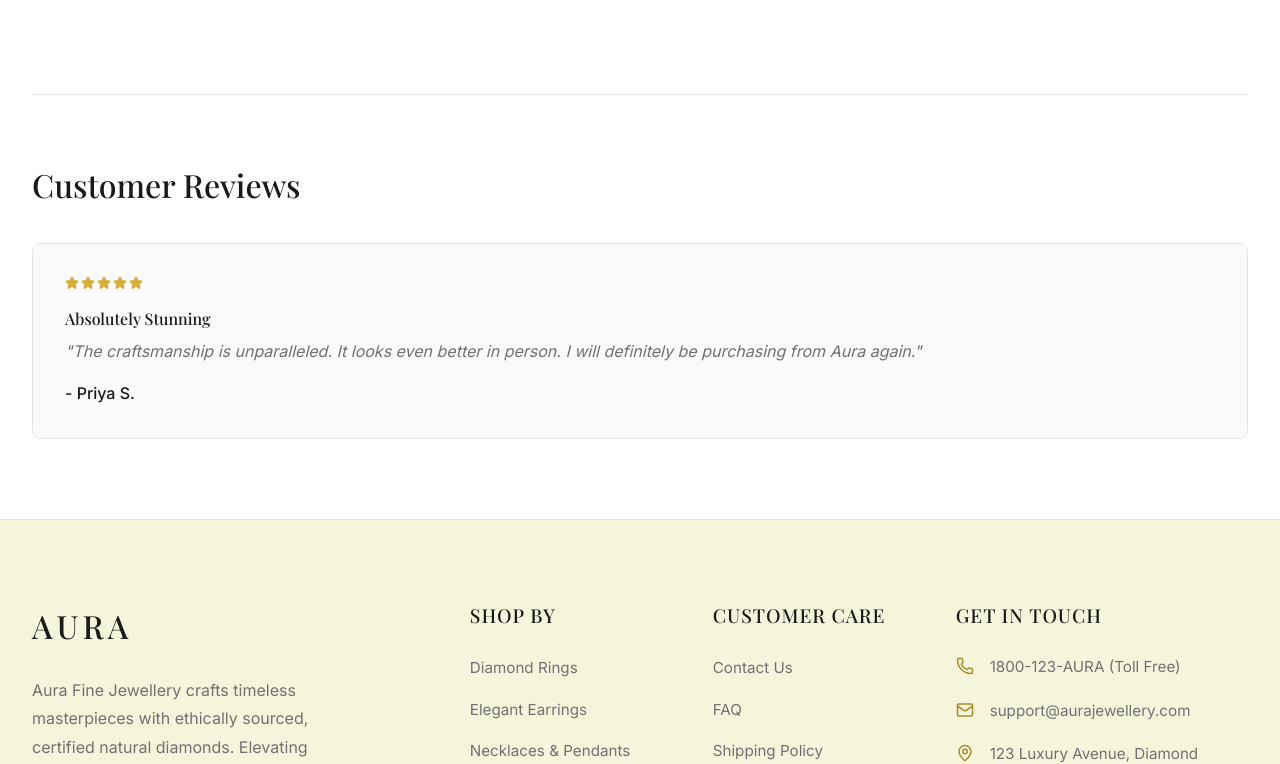
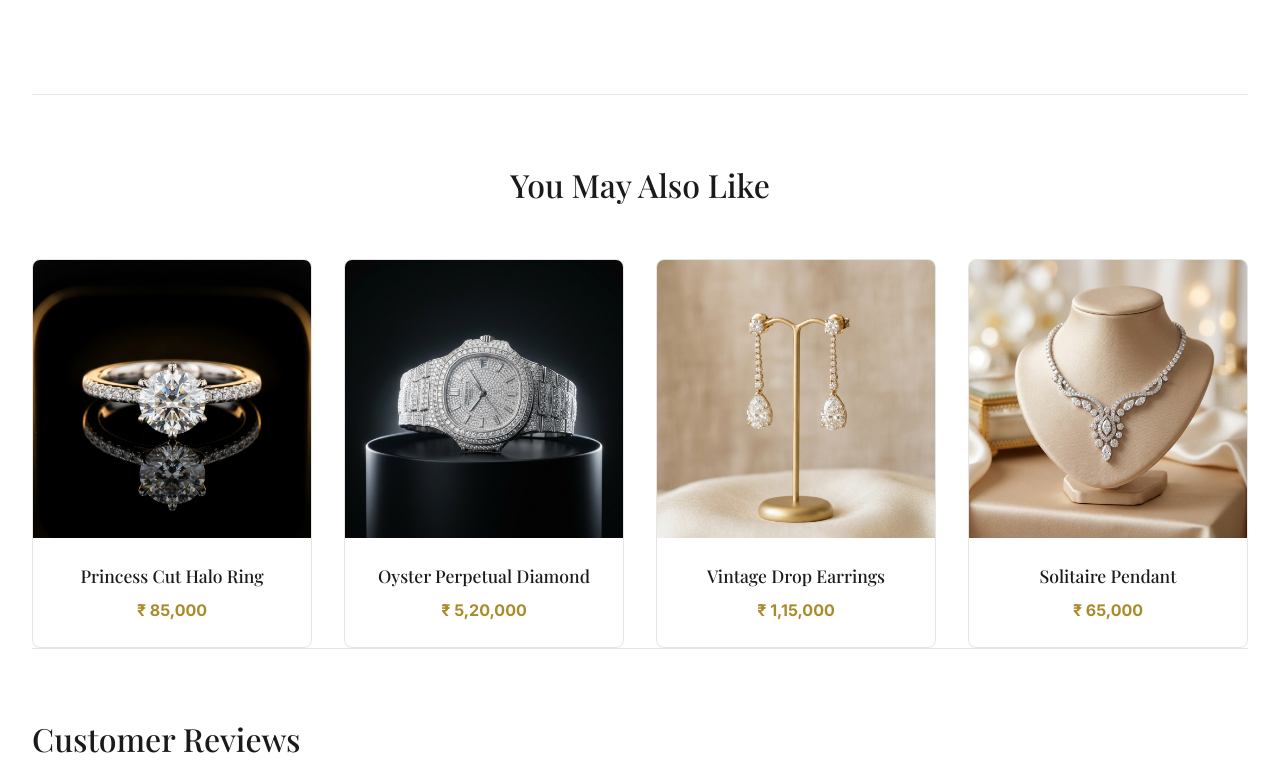
Before and after one commit to SriyanshNahar/Diamond-Jewellery, a Next.js app: page /product/1 in a window 1280 px wide. Shown: the part 859-1623 px from the top of the page. Built offline with nearby package versions, Linux system fonts and the light colour scheme; a web font is replaced by a local one.

Commit message:
Feat: Link cart and wishlist, add product recommendations

```diff
--- a/src/app/product/[id]/page.tsx
+++ b/src/app/product/[id]/page.tsx
@@ -114,6 +114,56 @@ export default function ProductDetailPage({ params }: { params: { id: string } }
           </div>
         </div>
 
+        {/* Product Recommendations */}
+        <div style={{ marginTop: '5rem', borderTop: '1px solid var(--color-gray-light)', paddingTop: '4rem' }}>
+          <h2 className={styles.sectionTitle} style={{ textAlign: 'center', marginBottom: '3rem' }}>You May Also Like</h2>
+          <div style={{ display: 'grid', gridTemplateColumns: 'repeat(auto-fill, minmax(250px, 1fr))', gap: '2rem' }}>
+            {/* Recommendation 1 */}
+            <div style={{ background: 'var(--color-white)', borderRadius: '8px', border: '1px solid var(--color-gray-light)', overflow: 'hidden' }}>
+              <div style={{ position: 'relative', width: '100%', aspectRatio: '1', background: 'var(--color-beige)' }}>
+                <Image src="/rings.png" alt="Princess Cut Ring" fill style={{ objectFit: 'cover' }} />
+              </div>
+              <div style={{ padding: '1.5rem', textAlign: 'center' }}>
+                <h3 style={{ fontSize: '1.1rem', color: 'var(--color-black)', marginBottom: '0.5rem' }}>Princess Cut Halo Ring</h3>
+                <p style={{ fontWeight: 'bold', color: 'var(--color-gold-dark)' }}>₹ 85,000</p>
+              </div>
+            </div>
+
+            {/* Recommendation 2 */}
+            <div style={{ background: 'var(--color-white)', borderRadius: '8px', border: '1px solid var(--color-gray-light)', overflow: 'hidden' }}>
+              <div style={{ position: 'relative', width: '100%', aspectRatio: '1', background: 'var(--color-beige)' }}>
+                <Image src="/watches.png" alt="Diamond Watch" fill style={{ objectFit: 'cover' }} />
+              </div>
+              <div style={{ padding: '1.5rem', textAlign: 'center' }}>
+                <h3 style={{ fontSize: '1.1rem', color: 'var(--color-black)', marginBottom: '0.5rem' }}>Oyster Perpetual Diamond</h3>
+                <p style={{ fontWeight: 'bold', color: 'var(--color-gold-dark)' }}>₹ 5,20,000</p>
+              </div>
+            </div>
+
+            {/* Recommendation 3 */}
+            <div style={{ background: 'var(--color-white)', borderRadius: '8px', border: '1px solid var(--color-gray-light)', overflow: 'hidden' }}>
+              <div style={{ position: 'relative', width: '100%', aspectRatio: '1', background: 'var(--color-beige)' }}>
+                <Image src="/earrings.png" alt="Diamond Earrings" fill style={{ objectFit: 'cover' }} />
+              </div>
+              <div style={{ padding: '1.5rem', textAlign: 'center' }}>
+                <h3 style={{ fontSize: '1.1rem', color: 'var(--color-black)', marginBottom: '0.5rem' }}>Vintage Drop Earrings</h3>
+                <p style={{ fontWeight: 'bold', color: 'var(--color-gold-dark)' }}>₹ 1,15,000</p>
+              </div>
+            </div>
+
+            {/* Recommendation 4 */}
+            <div style={{ background: 'var(--color-white)', borderRadius: '8px', border: '1px solid var(--color-gray-light)', overflow: 'hidden' }}>
+              <div style={{ position: 'relative', width: '100%', aspectRatio: '1', background: 'var(--color-beige)' }}>
+                <Image src="/necklaces.png" alt="Diamond Necklace" fill style={{ objectFit: 'cover' }} />
+              </div>
+              <div style={{ padding: '1.5rem', textAlign: 'center' }}>
+                <h3 style={{ fontSize: '1.1rem', color: 'var(--color-black)', marginBottom: '0.5rem' }}>Solitaire Pendant</h3>
+                <p style={{ fontWeight: 'bold', color: 'var(--color-gold-dark)' }}>₹ 65,000</p>
+              </div>
+            </div>
+          </div>
+        </div>
+
         {/* Reviews Section Placeholder */}
         <div className={styles.reviewsSection}>
           <h2 className={styles.sectionTitle}>Customer Reviews</h2>
--- a/src/components/layout/Navbar.tsx
+++ b/src/components/layout/Navbar.tsx
@@ -79,8 +79,8 @@ const Navbar = () => {
           ) : (
             <button className={styles.iconBtn} onClick={() => setSearchOpen(true)} aria-label="Search"><Search size={20} /></button>
           )}
-          <button className={styles.iconBtn} aria-label="Wishlist"><Heart size={20} /></button>
-          <button className={styles.iconBtn} aria-label="Cart"><ShoppingBag size={20} /></button>
+          <Link href="/wishlist" className={styles.iconBtn} aria-label="Wishlist"><Heart size={20} /></Link>
+          <Link href="/cart" className={styles.iconBtn} aria-label="Cart"><ShoppingBag size={20} /></Link>
           <Link href="/signup" className={styles.iconBtn} aria-label="Profile"><User size={20} /></Link>
         </div>
       </nav>
```
